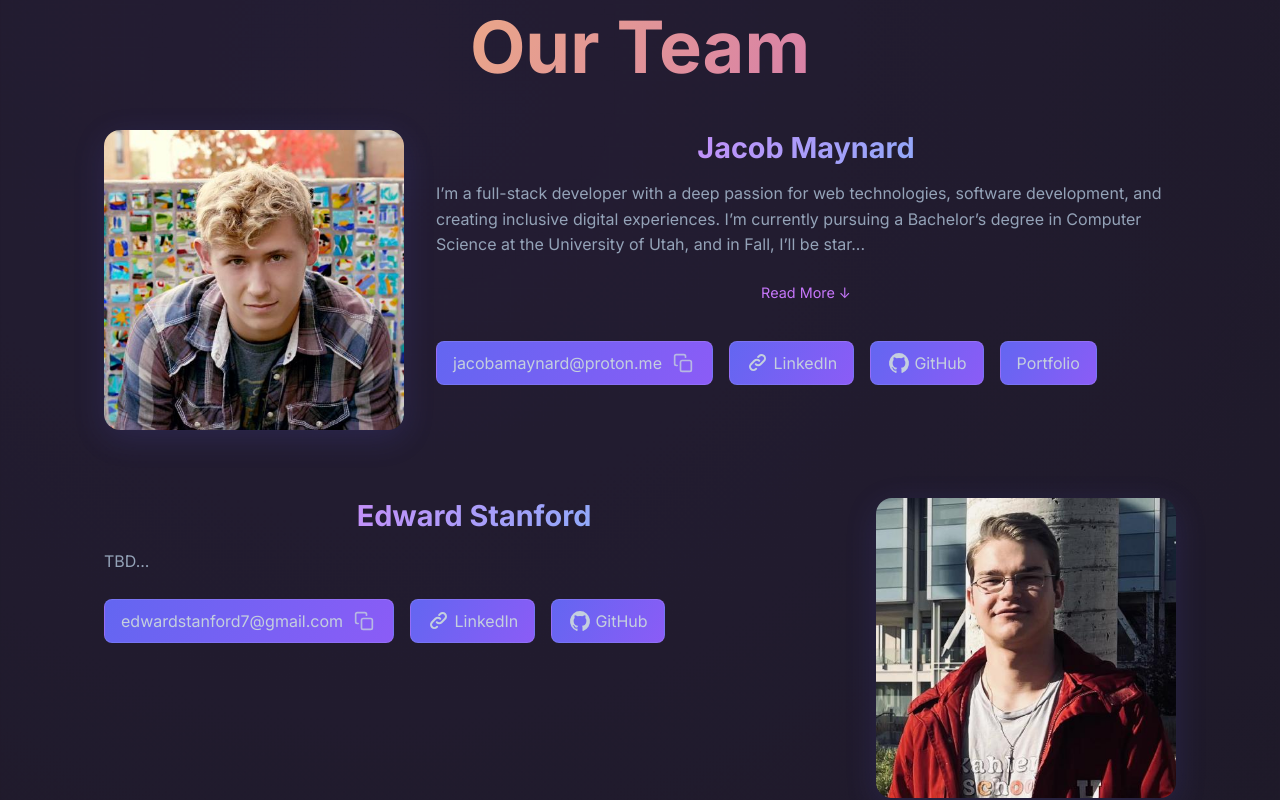
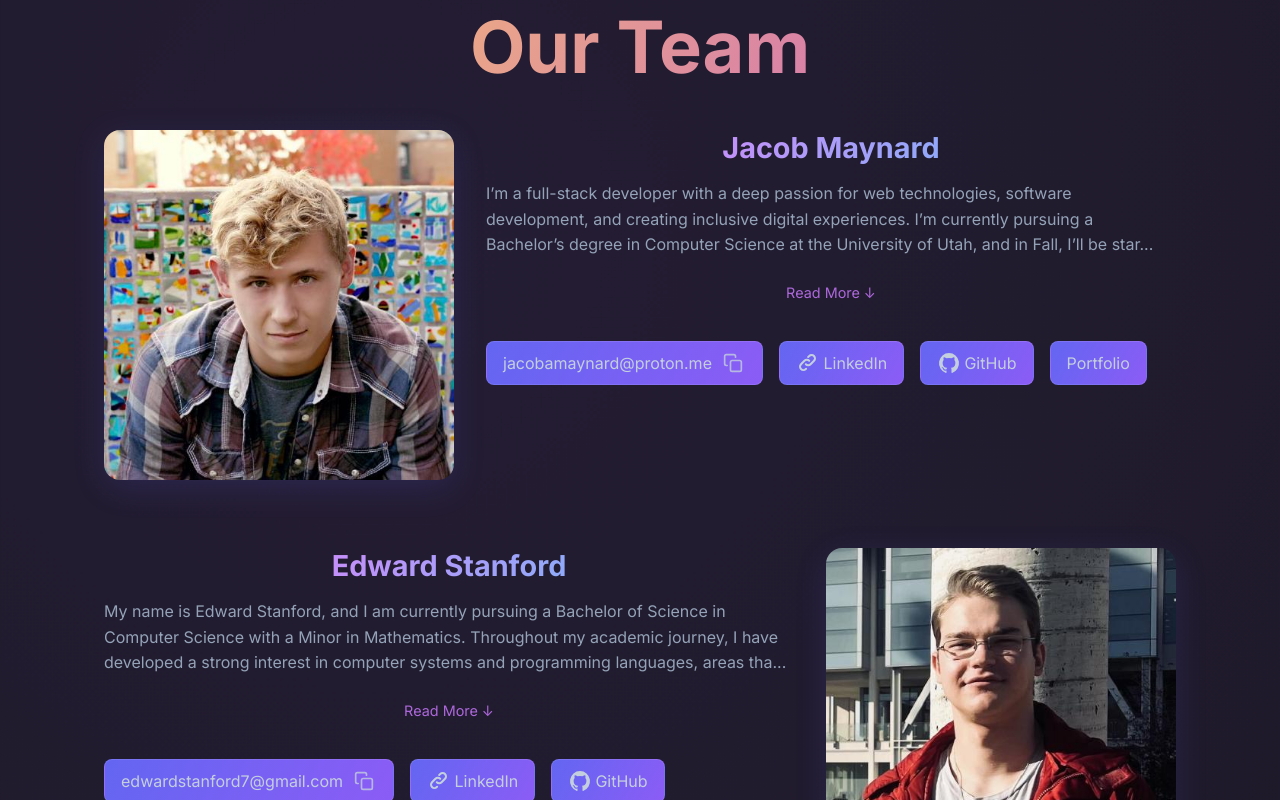
Before and after one commit to InfinityBowman/bethere-landing, a React (Vite) app: page / in a window 1280 px wide. Shown: the part 7080-7880 px from the top of the page. Built offline with nearby package versions, Linux system fonts and the light colour scheme; the HTML template or start-up script is replaced by a standard one.

Commit message:
Improved mobile formatting, added Edward's bio

```diff
--- a/src/components/OurTeam.jsx
+++ b/src/components/OurTeam.jsx
@@ -42,11 +42,11 @@ const TeamMemberCardDiv = styled(motion.div)`
 `;
 
 const ImageWrapper = styled.div`
-  flex: 0 0 300px;
+  flex: 0 0 350px;
 
   img {
     width: 100%;
-    height: 300px;
+    height: 350px;
     object-fit: cover;
     border-radius: 16px;
     box-shadow: 0 8px 32px rgba(99, 102, 241, 0.15);
@@ -73,6 +73,7 @@ const Content = styled.div`
 
 const SocialLinks = styled.div`
   display: flex;
+  flex-wrap: wrap;
   gap: 1rem;
   margin-top: 1rem;
 `;
@@ -97,7 +98,7 @@ const SocialLink = styled.a`
 `;
 
 const BioText = styled(motion.p)`
-  color: #94a3b8;
+  color:rgb(158, 172, 191);
   line-height: 1.6;
   margin-bottom: 1.5rem;
   overflow: hidden;
@@ -108,7 +109,7 @@ const BioText = styled(motion.p)`
 const ReadMoreButton = styled.button`
   background: transparent;
   border: none;
-  color: rgb(197, 118, 249);
+  color: rgba(197, 118, 249, 0.85);
   cursor: pointer;
   font-size: 0.9rem;
   padding: 0;
@@ -127,7 +128,7 @@ const teamMembers = [
 
     My focus lies in building elegant, user-centered interfaces that seamlessly blend functionality with design. I enjoy the challenge of making complex ideas feel simple and intuitive, and I strive to make the web more accessible and responsive for all users. Whether it’s through performance optimization, accessibility improvements, or crafting clean, maintainable code, I’m always looking to push the boundaries of what I can create.
 
-    Outside of my academic work and internship, I’m constantly working on personal projects to sharpen my skills. This summer, I plan to develop and publish my own NPM library, contributing to the open-source community while learning even more about package design and distribution.
+    Outside of my academic work and internship, I’m constantly working on personal projects to sharpen my skills as well as some music production. This summer, I plan to develop and publish my own NPM library, contributing to the open-source community while learning even more about package design and distribution.
 
     I also have a strong interest in data science and machine learning, especially when it comes to creating insightful and visually compelling data visualizations. I love finding ways to understand and tell stories through data, making the complex more understandable and engaging.
 
@@ -140,7 +141,11 @@ const teamMembers = [
   },
   {
     name: 'Edward Stanford',
-    bio: 'TBD',
+    bio: `My name is Edward Stanford, and I am currently pursuing a Bachelor of Science in Computer Science with a Minor in Mathematics. Throughout my academic journey, I have developed a strong interest in computer systems and programming languages, areas that challenge me to think critically about the underlying structure and logic of technology. I am also drawn to game development, especially the creative and technical balance it requires.
+
+    As part of my senior capstone project, I am developing BeThere, a mobile application focused on photo sharing during social events. The app aims to make it easier for users to capture, organize, and share memories with friends in real-time. This project has allowed me to apply both my technical skills and creative problem-solving in a collaborative development setting, using technologies such as React Native and cloud-based services.
+
+    Beyond academics, I enjoy reading and gaming—activities that not only help me unwind but also inspire new ideas and approaches to problem-solving. Whether I’m exploring the mechanics of a well-designed game or diving into a thought-provoking book, I find these interests complement my growth as a developer. I look forward to continuing to build meaningful software and exploring opportunities in systems programming and language design after graduation.`,
     image: EdwardStanford,
     email: 'edwardstanford7@gmail.com',
     linkedin: 'https://www.linkedin.com/in/edward-stanford747/',
@@ -148,7 +153,7 @@ const teamMembers = [
   },
   {
     name: 'Ethan Gilmore',
-    bio: 'TBD',
+    bio: `TBD`,
     image: EthanGilmore,
     email: 'ethanmckgilmore@gmail.com',
     linkedin: 'https://www.linkedin.com/in/ethangilmore/',
@@ -156,7 +161,7 @@ const teamMembers = [
   },
   {
     name: 'Griffin Walker',
-    bio: 'TBD',
+    bio: `TBD`,
     image: GriffinWalker,
     email: 'grifwalker13@gmail.com',
     linkedin: 'https://www.linkedin.com/in/griffin-walker-a6972030a/',
```
